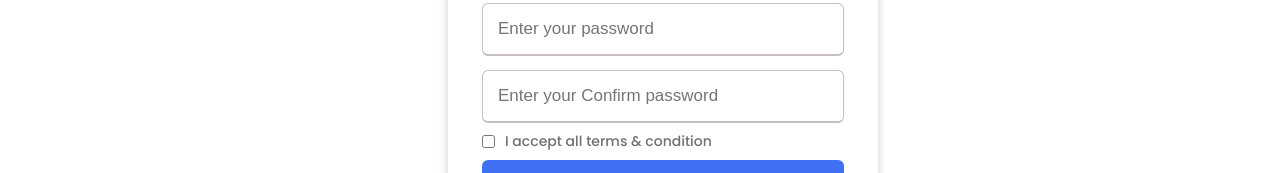
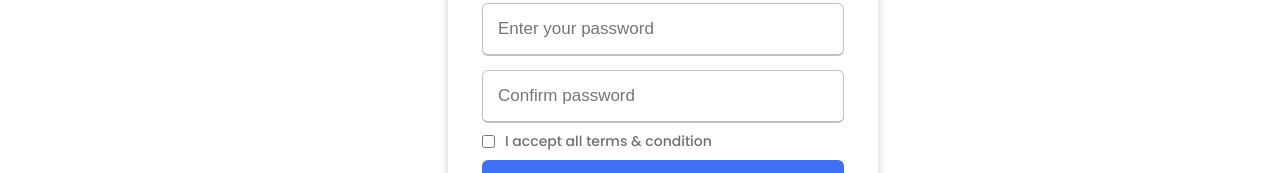
Before and after one commit to iamneo-production/289bdb9b-22b3-47b6-a7be-3f7a4efda2a3, a React (Create React App) app in the folder Client/: page /signup in a window 1280 px wide. Shown: the part 538-711 px from the top of the page. Built offline with nearby package versions, Linux system fonts and the light colour scheme.

Commit message:
Update SignUp.js

```diff
--- a/Client/src/components/SignUp.js
+++ b/Client/src/components/SignUp.js
@@ -110,7 +110,7 @@ const Signup=()=>{
                 onChange={handleInputs}/>
             </div>
             <div class="input-box">
-                <input type="password" name='cpassword' placeholder="Enter your Confirm password" required pattern="[0-9]{3}-[0-9]{2}-[0-9]{3}"
+                <input type="password" name='cpassword' placeholder="Confirm password" required pattern="[0-9]{3}-[0-9]{2}-[0-9]{3}"
                 value={user.cpassword}
                 onChange={handleInputs}/>
             </div>
```
